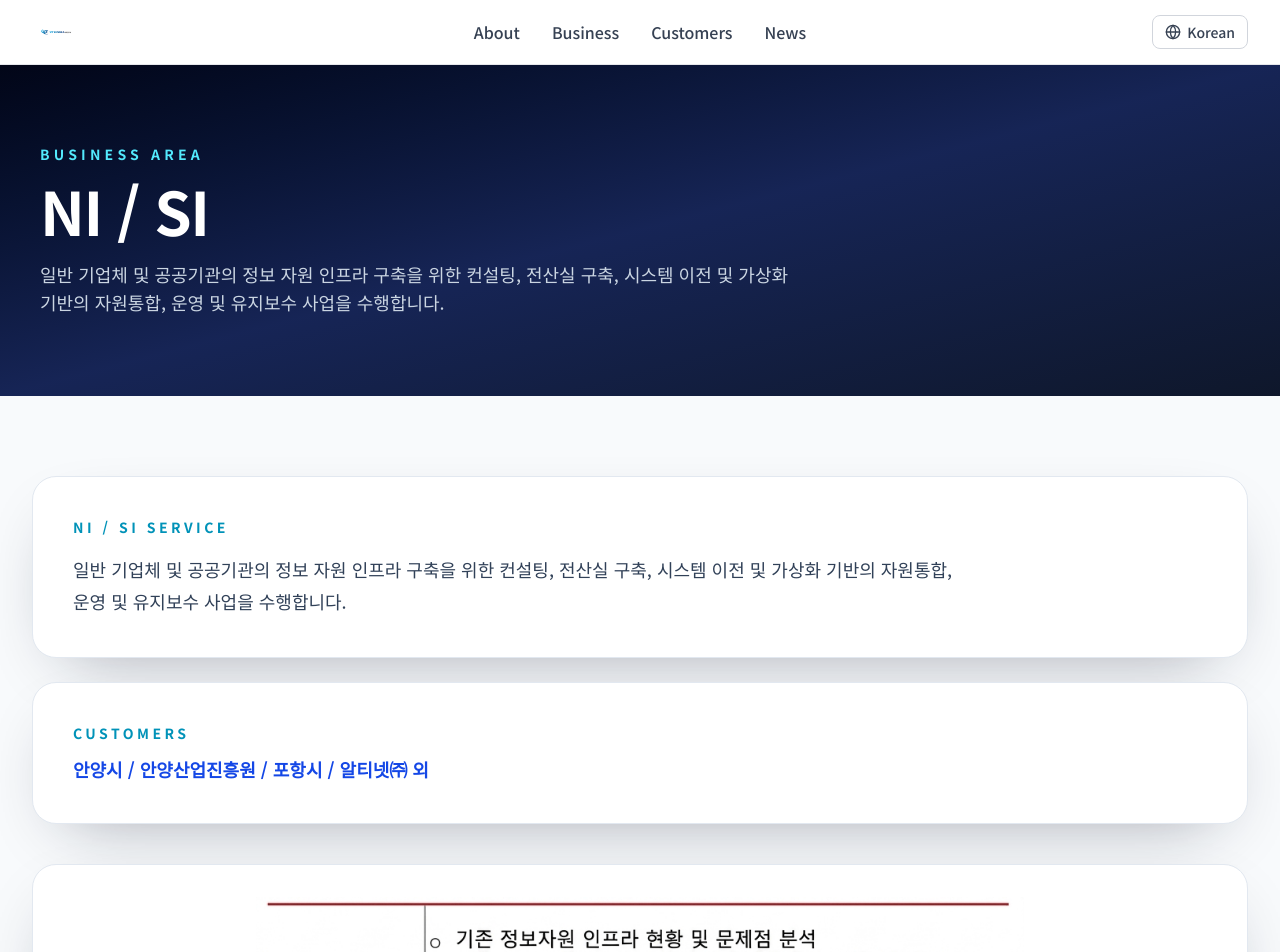
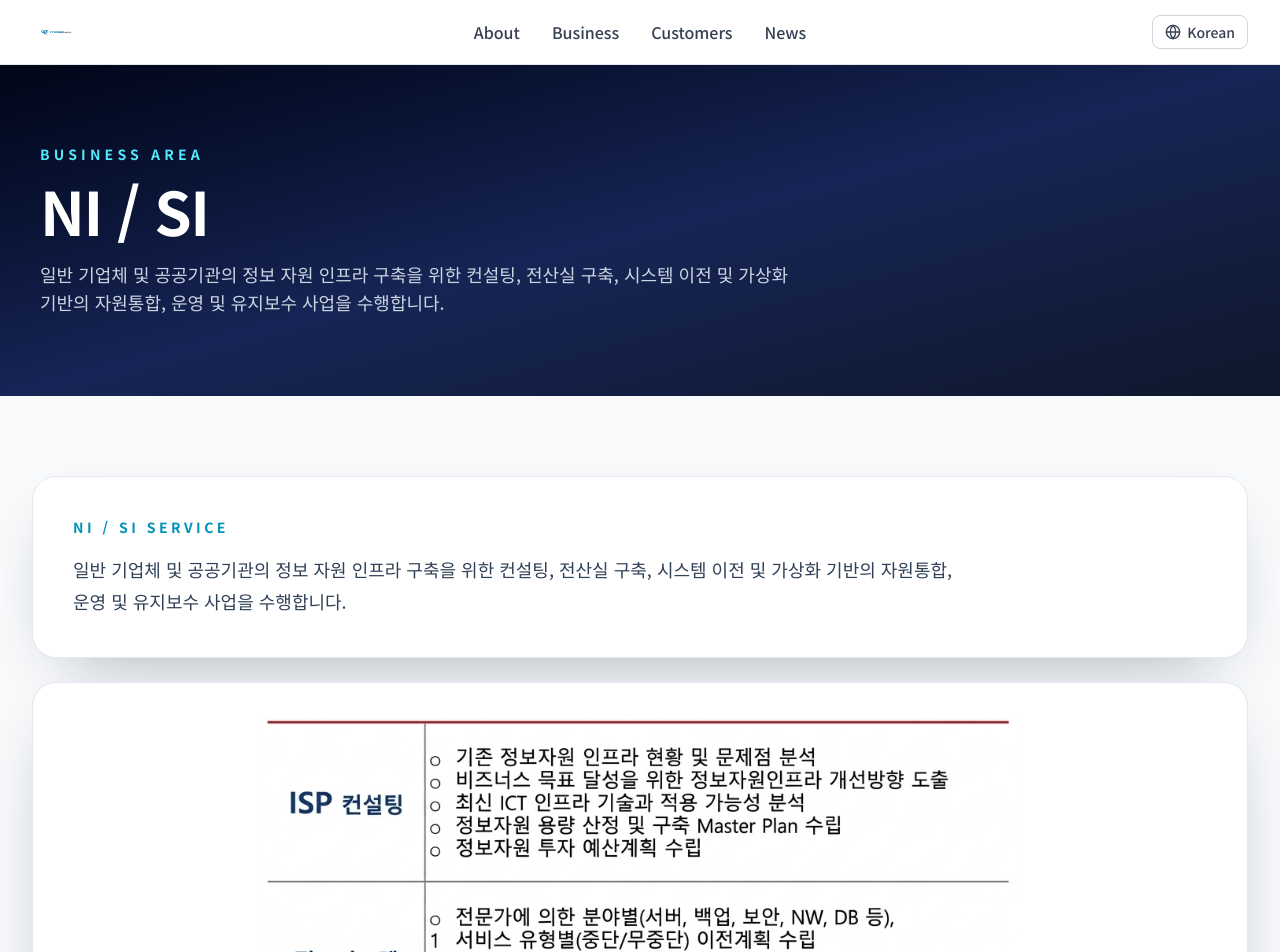
Before and after one commit to MsLJ/ictkorea, a Next.js app: page /business/ni-si in a window 1280 px wide. Shown: the top 952 px of the page. Built offline with nearby package versions, Linux system fonts and the light colour scheme.

Commit message:
Remove CUSTOMERS box from NI/SI page

```diff
--- a/app/business/ni-si/page.tsx
+++ b/app/business/ni-si/page.tsx
@@ -21,10 +21,6 @@ export default function NiSiPage() {
             일반 기업체 및 공공기관의 정보 자원 인프라 구축을 위한 컨설팅, 전산실 구축, 시스템 이전 및 가상화 기반의 자원통합, 운영 및 유지보수 사업을 수행합니다.
           </p>
         </div>
-        <div className="mb-10 rounded-3xl border border-slate-200 bg-white p-7 shadow-[0_24px_70px_-35px_rgba(15,23,42,0.45)] sm:p-10">
-          <p className="text-sm font-semibold tracking-[0.25em] text-cyan-600">CUSTOMERS</p>
-          <p className="mt-3 text-lg font-semibold text-blue-700">안양시 / 안양산업진흥원 / 포항시 / 알티넷㈜ 외</p>
-        </div>
         <div className="overflow-hidden rounded-3xl border border-slate-200 bg-white p-3 shadow-[0_24px_70px_-35px_rgba(15,23,42,0.45)] sm:p-8">
           <Image
             src="/images/business-nisi.png"
```
